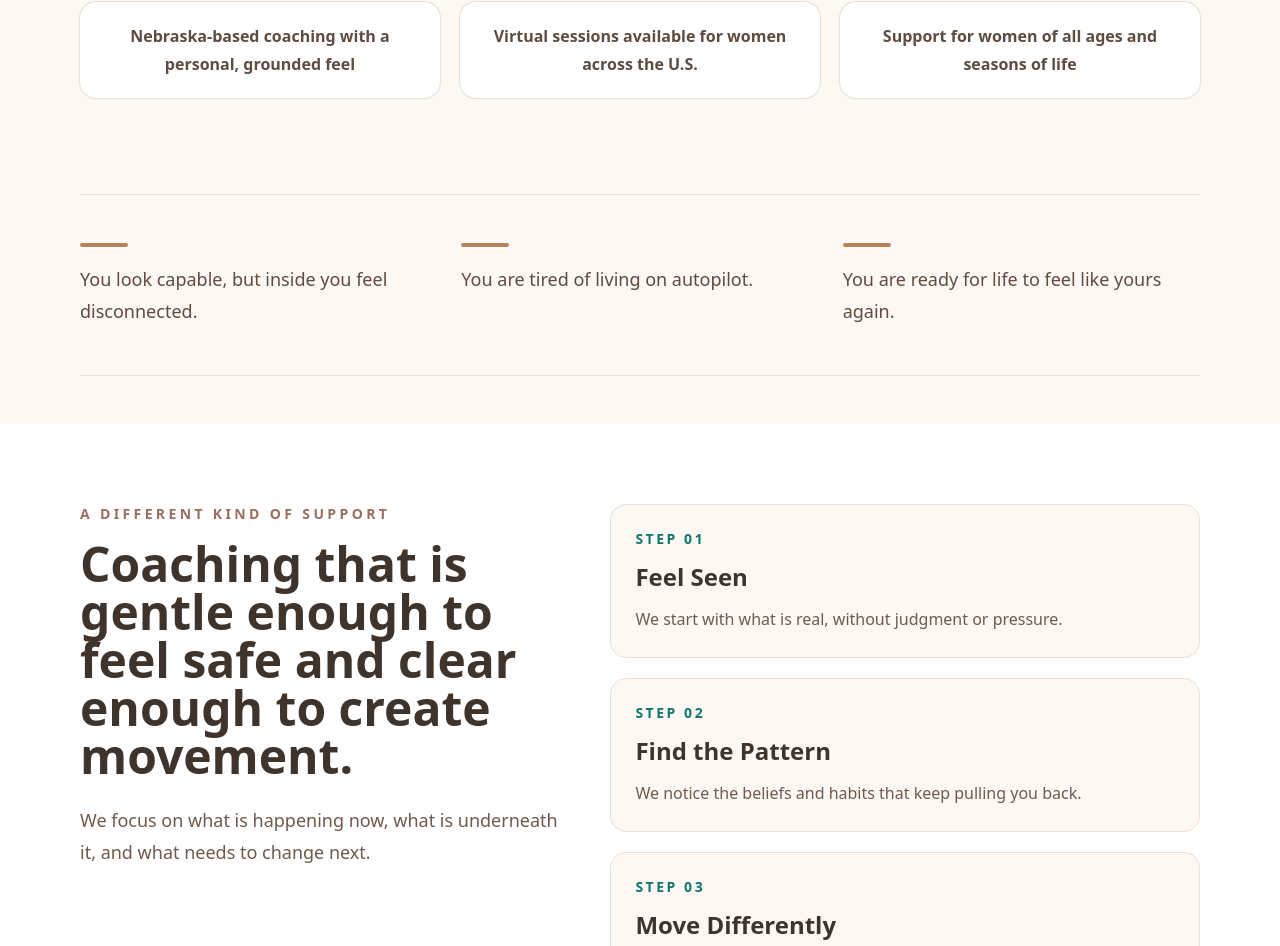
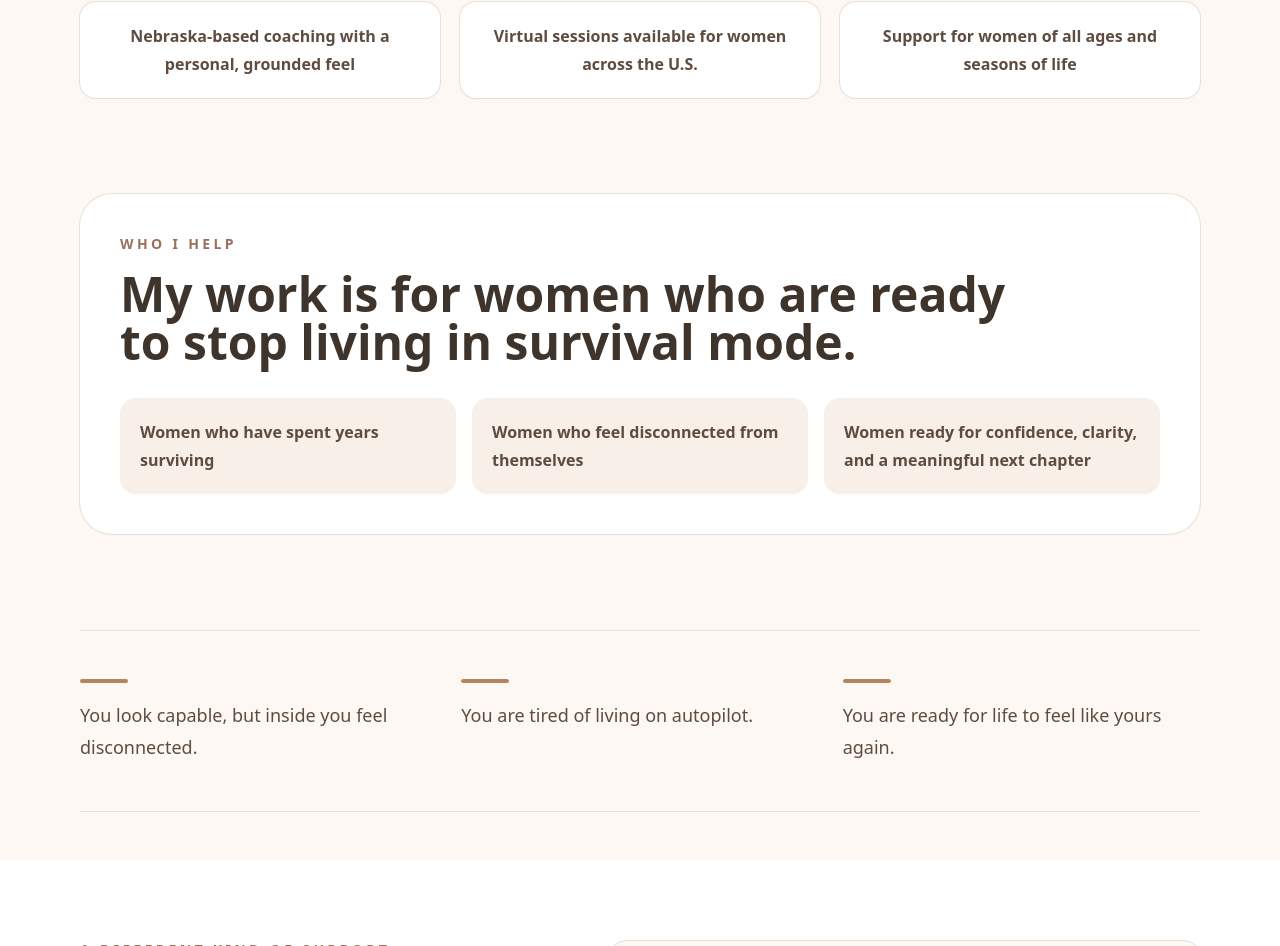
Before and after one commit to Kaelynn-Kinnison/life-coaching-with-kaelynn2, a Next.js app: page / in a window 1280 px wide. Shown: the part 843-1789 px from the top of the page. Built offline with nearby package versions, Linux system fonts and the light colour scheme; a web font is replaced by a local one.

Commit message:
Add niche section to homepage

```diff
--- a/app/page.js
+++ b/app/page.js
@@ -44,6 +44,12 @@ const coachingAccess = [
   "Nebraska-based coaching with a personal, grounded feel",
   "Virtual sessions available for women across the U.S.",
   "Support for women of all ages and seasons of life",
+];
+
+const niche = [
+  "Women who have spent years surviving",
+  "Women who feel disconnected from themselves",
+  "Women ready for confidence, clarity, and a meaningful next chapter",
 ];
 
 export default function Home() {
@@ -116,6 +122,27 @@ export default function Home() {
               {item}
             </div>
           ))}
+        </div>
+      </section>
+
+      <section className="px-6 py-12 md:px-12 lg:px-20">
+        <div className="mx-auto max-w-6xl rounded-[2rem] bg-white p-8 shadow-sm ring-1 ring-[#eadfd5] md:p-10">
+          <p className="mb-4 text-sm font-semibold uppercase tracking-[0.24em] text-[#9b6f5d]">
+            Who I Help
+          </p>
+          <h2 className="max-w-4xl text-3xl font-bold leading-tight md:text-5xl">
+            My work is for women who are ready to stop living in survival mode.
+          </h2>
+          <div className="mt-8 grid gap-4 md:grid-cols-3">
+            {niche.map((item) => (
+              <div
+                key={item}
+                className="rounded-2xl bg-[#f7efe8] p-5 font-semibold leading-7 text-[#5f4c41]"
+              >
+                {item}
+              </div>
+            ))}
+          </div>
         </div>
       </section>
 
```
